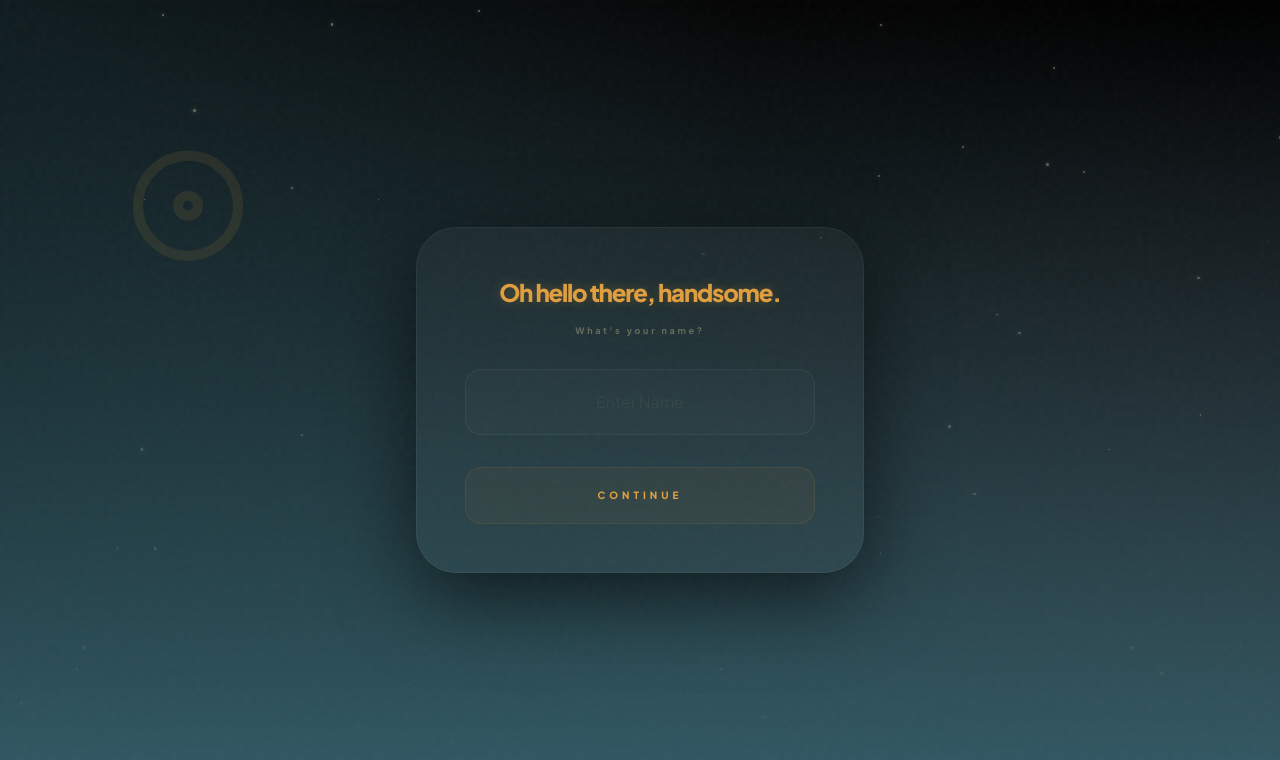
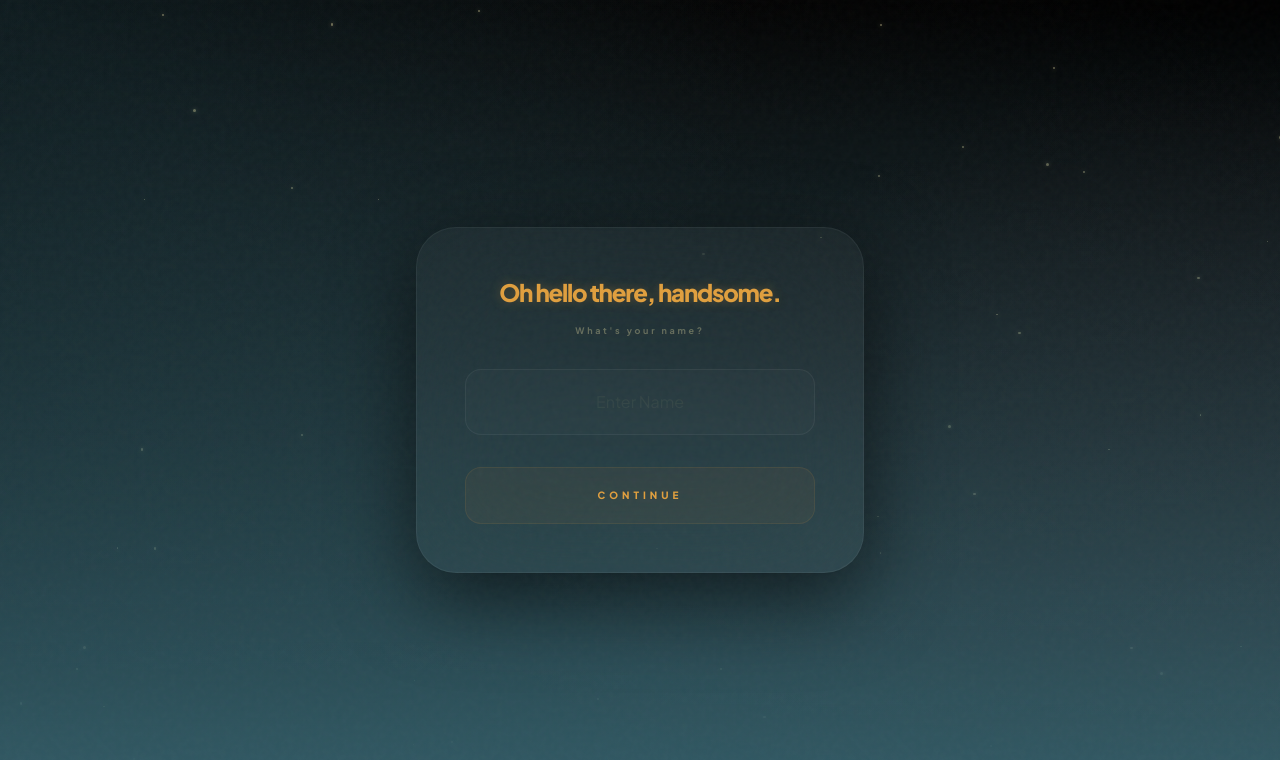
Before and after one commit to 23024100/privapp, a React (Vite) app: page / in a window 1280 px wide. Shown: the top 760 px of the page. Built offline with nearby package versions, Linux system fonts and the light colour scheme.

Commit message:
Remove floating disc element

```diff
--- a/src/App.tsx
+++ b/src/App.tsx
@@ -235,20 +235,6 @@ export default function App() {
           </div>
         </header>
       )}
-
-      {/* Floating Decorative Elements */}
-      <div className="fixed inset-0 pointer-events-none overflow-hidden z-0">
-        <motion.div
-          animate={{
-            y: [0, -20, 0],
-            rotate: [0, 5, 0]
-          }}
-          transition={{ duration: 8, repeat: Infinity, ease: "easeInOut" }}
-          className="absolute top-[20%] left-[10%] opacity-10"
-        >
-          <Disc size={120} className="text-hunyadi-yellow" />
-        </motion.div>
-      </div>
 
       <main className="flex-grow flex flex-col items-center justify-center w-full relative z-10">
         <AnimatePresence mode="wait">
```
